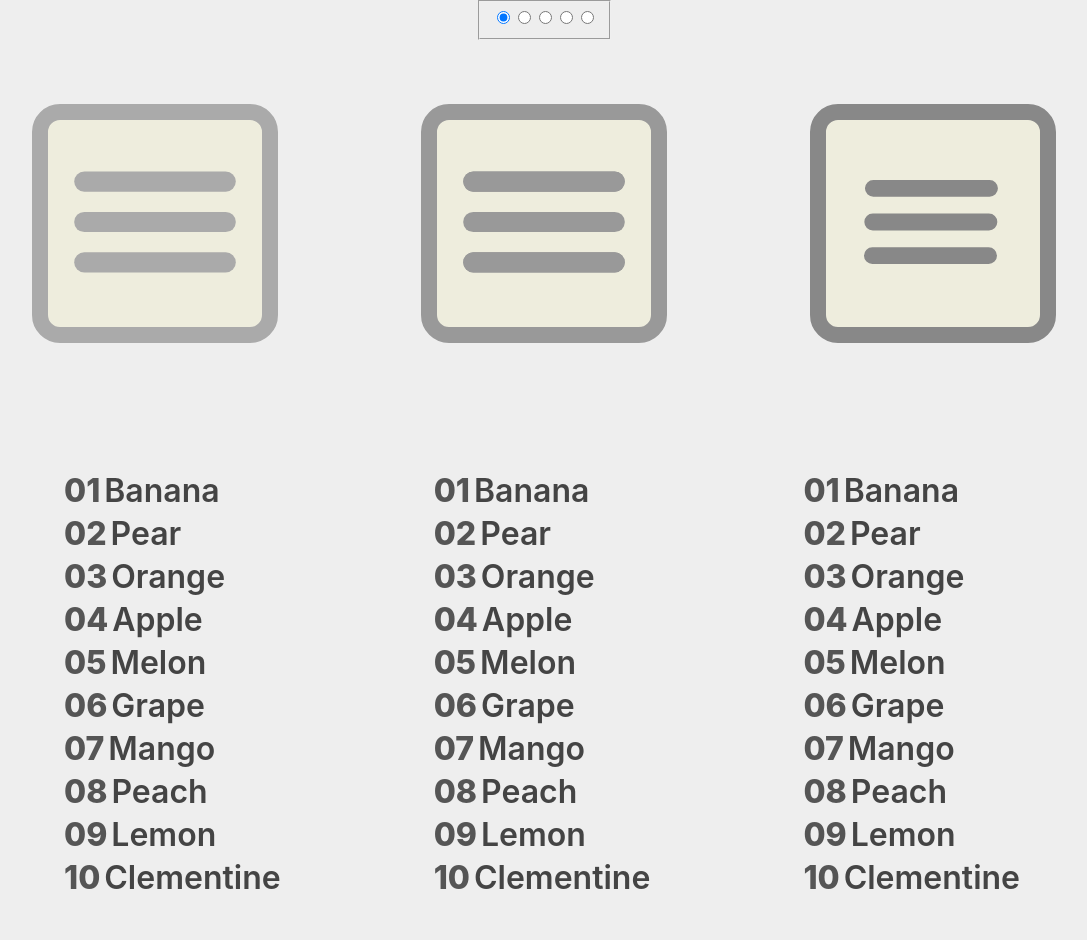
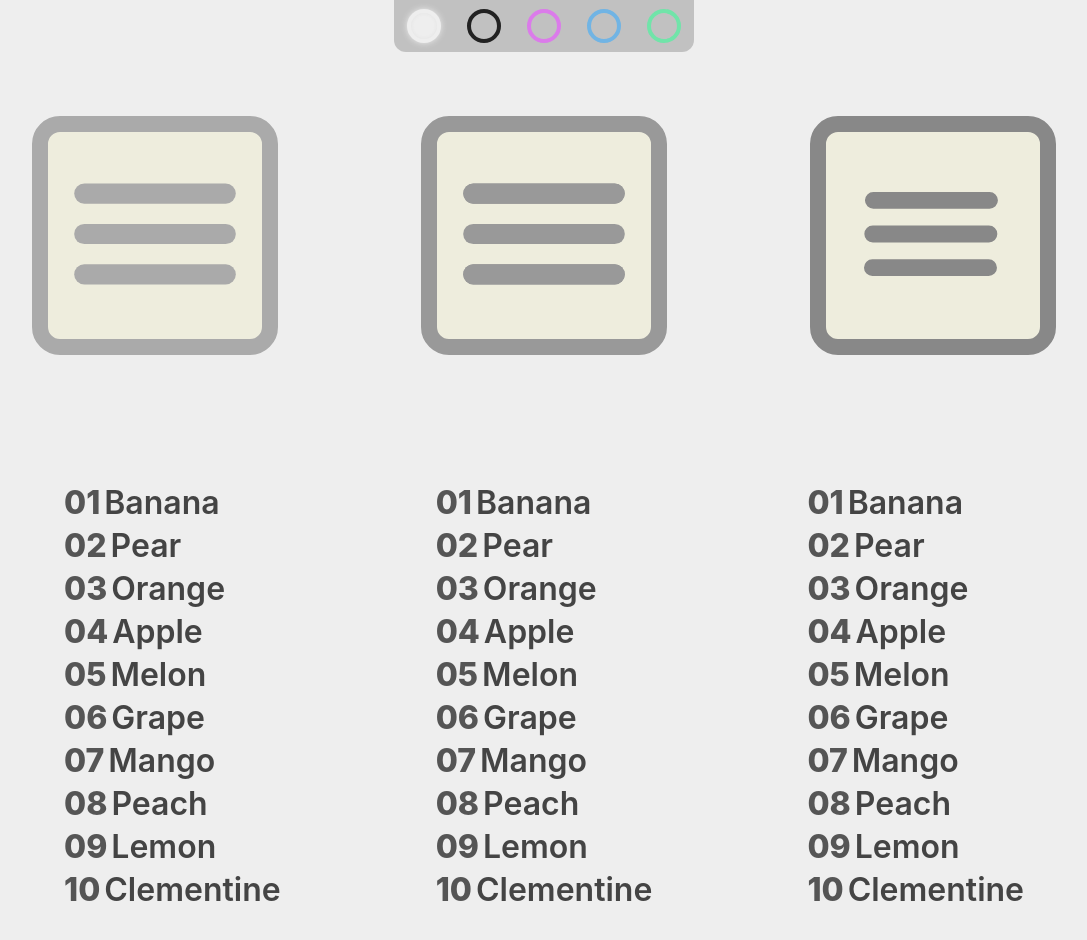
Before and after one commit to bamsemats/CSS_Stuff, a React (Create React App) app: page / in a window 1280 px wide. Shown: the top 940 px of the page, without its empty margins (96-1183 px from the left). Built offline with nearby package versions, Linux system fonts and the light colour scheme.

Commit message:
Make some css updates again

```diff
--- a/src/App.css
+++ b/src/App.css
@@ -118,6 +118,54 @@
   --color-text-2: #d7eae0;
 }
 
+.color-picker fieldset {
+  border: none;
+  background-color: rgba(90, 90, 90, 0.3);
+  border-radius: 0 0 0.75rem 0.75rem;
+  display: flex;
+  flex-direction: row;
+  gap: 2.5rem;
+  padding: 1rem 1.25rem;
+}
+.color-picker input[type='radio'] {
+  appearance: none;
+  padding: 0.1rem;
+  margin: 0;
+  width: 1.25rem;
+  height: 1.25rem;
+  outline: 0.25rem solid var(--radio-color, currentColor);
+  outline-offset: 0.20rem;
+  border-radius: 50%;
+
+}
+.color-picker input[type='radio']:checked {
+  background: var(--radio-color);
+  box-shadow: 0px 0px 10px 10px var(--radio-color, currentColor);
+  animation: pulsing-shadow 2.5s infinite ease-in;
+}
+.color-picker input[type='radio']#light {
+  --radio-color: #EEE;
+}
+.color-picker input[type='radio']#dark {
+  --radio-color: #222;
+}
+.color-picker input[type='radio']#pink {
+  --radio-color: #db7bea;
+}
+.color-picker input[type='radio']#blue {
+  --radio-color: #71b4e4;
+}
+.color-picker input[type='radio']#green {
+  --radio-color: #71e4a9;
+}
+@keyframes pulsing-shadow {
+  0%, 100% {
+     box-shadow: 0px 0px 10px 10px var(--radio-color, currentColor);
+  }
+  50% {
+     box-shadow: 0px 0px 2px 2px var(--radio-color, currentColor);
+  }
+}
 .svg-container {
   display: flex;
   flex-direction: row;
@@ -354,7 +402,7 @@
 }
 
 .animated-list-container-three {
-  --transition-duration: .75s;
+  --transition-duration: .375s;
   --timing-function: cubic-bezier(0.66, 0, 0.34, 1);
   overflow-y: clip;
 }
@@ -370,7 +418,7 @@
   animation: animated-list-three-blur-out var(--transition-duration);
 }
 
-.animated-list-container-three > span {
+.animated-list-container-three > div {
   overflow-y: clip;
 }
 
@@ -388,7 +436,7 @@
     filter: blur(0);
   }
   50% {
-    filter: blur(4px);
+    filter: blur(1.5px);
   }
   100% {
     filter: blur(0);
@@ -399,7 +447,7 @@
     filter: blur(0);
   }
   50% {
-    filter: blur(4px);
+    filter: blur(1.5px);
   }
   100% {
     filter: blur(0);
--- a/src/App.js
+++ b/src/App.js
@@ -143,15 +143,15 @@ function App() {
         </div>
         <div className='animated-list-container-three'>
           <div><a href='#' style={{'--sibling-index': 1}} className='span1' onMouseEnter={() =>handleMouseEnter('span1')}><span className='inner-span'>01</span>Banana</a></div>
-          <span><a href='#' style={{'--sibling-index': 2}} className='span2' onMouseEnter={() =>handleMouseEnter('span2')}><span className='inner-span'>02</span>Pear</a></span>
-          <span><a href='#' style={{'--sibling-index': 3}} className='span3' onMouseEnter={() =>handleMouseEnter('span3')}><span className='inner-span'>03</span>Orange</a></span>
-          <span><a href='#' style={{'--sibling-index': 4}} className='span4' onMouseEnter={() =>handleMouseEnter('span4')}><span className='inner-span'>04</span>Apple</a></span>
-          <span><a href='#' style={{'--sibling-index': 5}} className='span5' onMouseEnter={() =>handleMouseEnter('span5')}><span className='inner-span'>05</span>Melon</a></span>
-          <span><a href='#' style={{'--sibling-index': 6}} className='span6' onMouseEnter={() =>handleMouseEnter('span6')}><span className='inner-span'>06</span>Grape</a></span>
-          <span><a href='#' style={{'--sibling-index': 7}} className='span7' onMouseEnter={() =>handleMouseEnter('span7')}><span className='inner-span'>07</span>Mango</a></span>
-          <span><a href='#' style={{'--sibling-index': 8}} className='span8' onMouseEnter={() =>handleMouseEnter('span8')}><span className='inner-span'>08</span>Peach</a></span>
-          <span><a href='#' style={{'--sibling-index': 9}} className='span9' onMouseEnter={() =>handleMouseEnter('span9')}><span className='inner-span'>09</span>Lemon</a></span>
-          <span><a href='#' style={{'--sibling-index': 10}} className='span10' onMouseEnter={() =>handleMouseEnter('span10')}><span className='inner-span'>10</span>Clementine</a></span>
+          <div><a href='#' style={{'--sibling-index': 2}} className='span2' onMouseEnter={() =>handleMouseEnter('span2')}><span className='inner-span'>02</span>Pear</a></div>
+          <div><a href='#' style={{'--sibling-index': 3}} className='span3' onMouseEnter={() =>handleMouseEnter('span3')}><span className='inner-span'>03</span>Orange</a></div>
+          <div><a href='#' style={{'--sibling-index': 4}} className='span4' onMouseEnter={() =>handleMouseEnter('span4')}><span className='inner-span'>04</span>Apple</a></div>
+          <div><a href='#' style={{'--sibling-index': 5}} className='span5' onMouseEnter={() =>handleMouseEnter('span5')}><span className='inner-span'>05</span>Melon</a></div>
+          <div><a href='#' style={{'--sibling-index': 6}} className='span6' onMouseEnter={() =>handleMouseEnter('span6')}><span className='inner-span'>06</span>Grape</a></div>
+          <div><a href='#' style={{'--sibling-index': 7}} className='span7' onMouseEnter={() =>handleMouseEnter('span7')}><span className='inner-span'>07</span>Mango</a></div>
+          <div><a href='#' style={{'--sibling-index': 8}} className='span8' onMouseEnter={() =>handleMouseEnter('span8')}><span className='inner-span'>08</span>Peach</a></div>
+          <div><a href='#' style={{'--sibling-index': 9}} className='span9' onMouseEnter={() =>handleMouseEnter('span9')}><span className='inner-span'>09</span>Lemon</a></div>
+          <div><a href='#' style={{'--sibling-index': 10}} className='span10' onMouseEnter={() =>handleMouseEnter('span10')}><span className='inner-span'>10</span>Clementine</a></div>
         </div>
       </div>
     </div>
```
